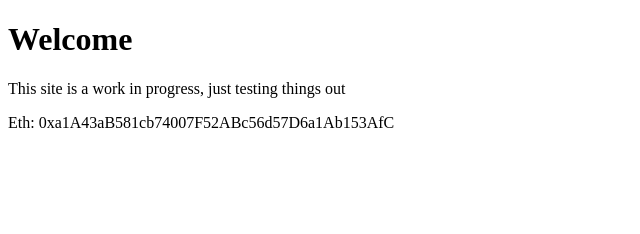
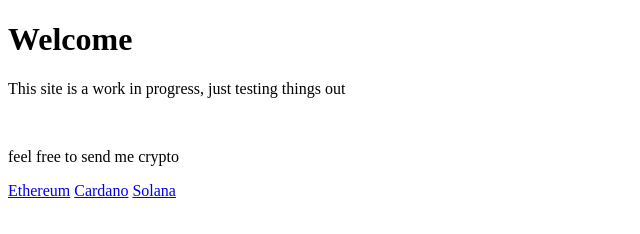
Before and after one commit to brycegallo/brycegallo.github.io, a plain HTML site: page index.html in a window 1280 px wide. Shown: the whole page, without its empty margins (0-640 px from the left). Drawn offline with Linux system fonts and the light colour scheme.

Commit message:
Add crypto wallets
just being annoying and adding crypto wallet addresses
empty ones for privacy reasons

```diff
--- a/index.html
+++ b/index.html
@@ -9,6 +9,10 @@
 <body>
     <h1>Welcome</h1>
     <p>This site is a work in progress, just testing things out</p>
-    <p>Eth: 0xa1A43aB581cb74007F52ABc56d57D6a1Ab153AfC</p>
+    <br>
+    <p>feel free to send me crypto</p>
+    <a href="https://etherscan.io/address/0xa1A43aB581cb74007F52ABc56d57D6a1Ab153AfC">Ethereum</a>
+    <a href="https://cardanoscan.io/address/addr1q9kxj25grc7wltcjwpdemwrtr8ja72anzcefwr4xklpe2aeccwxf8vjjkttmz8f0yz2ukd7v4sehtgfds56d9eayukkq4y9zgq">Cardano</a>
+    <a href="https://explorer.solana.com/address/3R7cmeUtxbuSAdvp5AzzS1G3hioiPQHTvcBsi3nqwSuH">Solana</a>
 </body>
 </html>
```
Also changed, not shown: css/stylesheet.css (added).
